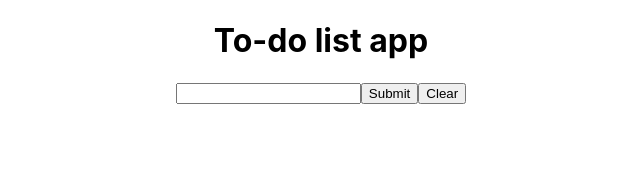
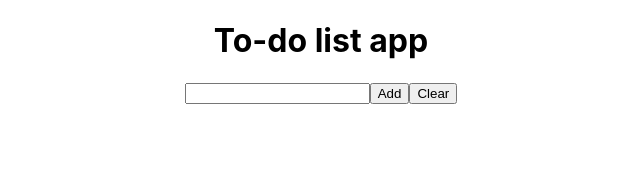
Before and after one commit to Soffia-k/todo-app, a React (Create React App) app: page / in a window 1280 px wide. Shown: the top 172 px of the page, without its empty margins (319-959 px from the left). Built offline with nearby package versions, Linux system fonts and the light colour scheme.

Commit message:
added fixes

```diff
--- a/src/App.js
+++ b/src/App.js
@@ -4,19 +4,30 @@ import { Input } from './components/Input/Input';
 import { List } from './components/List/List';
 import { useState } from "react";
 
+// const task = {
+//   id: 1,
+//   taskName: 'feed a cat',
+//   status: 'new'
+// }
+
 function App() {
   const [value, setValue] = useState('');
   const [values, setValues] = useState([]);
-  const handleSubmit = (value) => {
-    if (value !== '' && value !== ' ') {
-      setValues([...values, value])
-    }
+  const handleSubmit = (value, e) => {
+    e.preventDefault();
+    setValues(prev => [...prev, { id: Date.now(), taskName: value, status: 'new' }]);
   }
   return (
     <div className='App'>
       <Header />
-      <Input onChangeValue={setValue} onSubmit={() => handleSubmit(value)} value={value} />
-      <List list={values} />
+      <form onSubmit={(e) => {handleSubmit(value, e)}}>
+        <input onChange={(e) => setValue(e.target.value)} value={value} />
+        <button type="submit">Add</button>
+        <button type="button" onClick={() => setValue('')}>Clear</button>
+      </form>
+      <ol>
+        {values.map((item) => <li key={item.id}>{item.taskName}</li>)}
+      </ol>
     </div>
   );
 }
```
